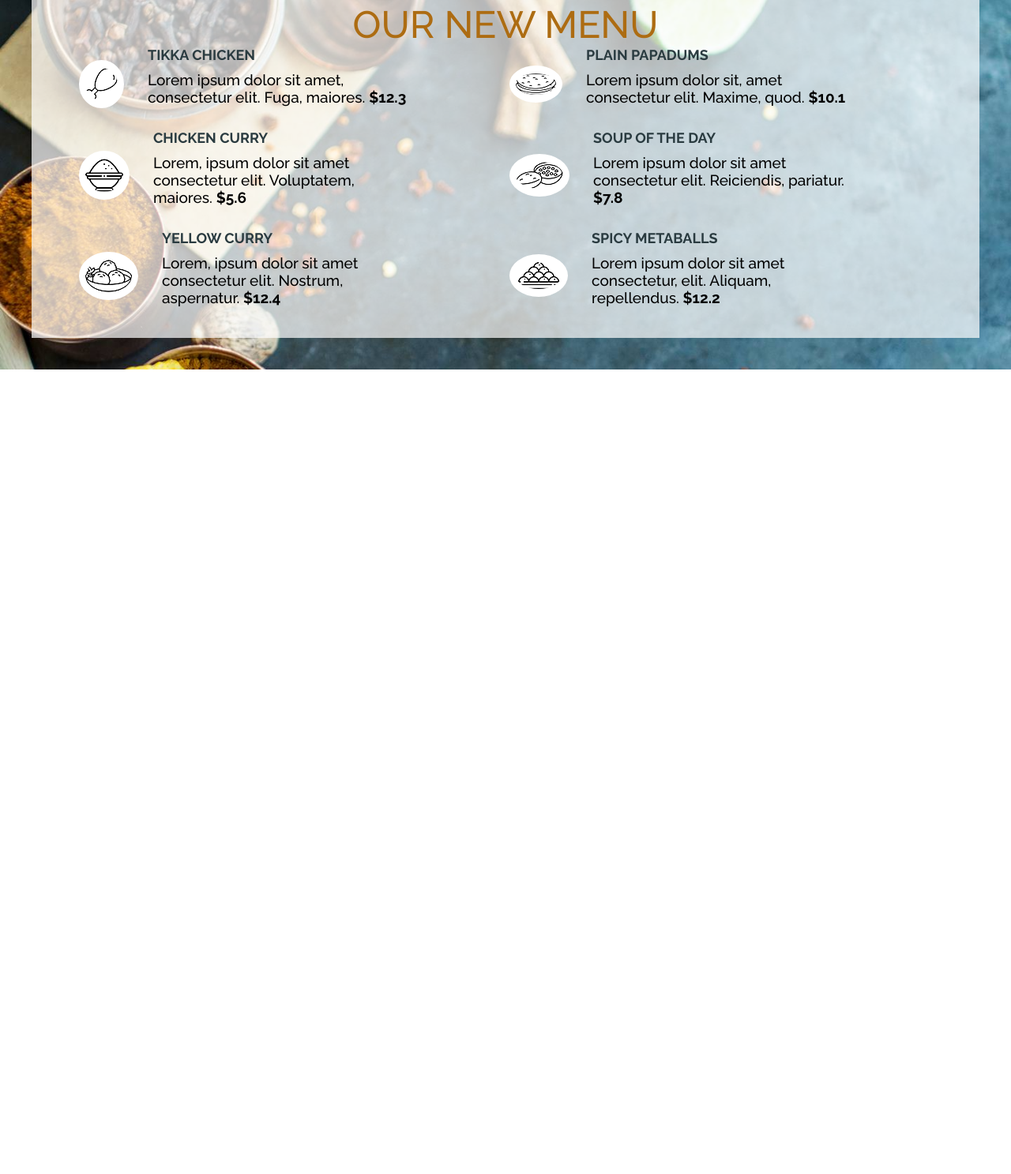
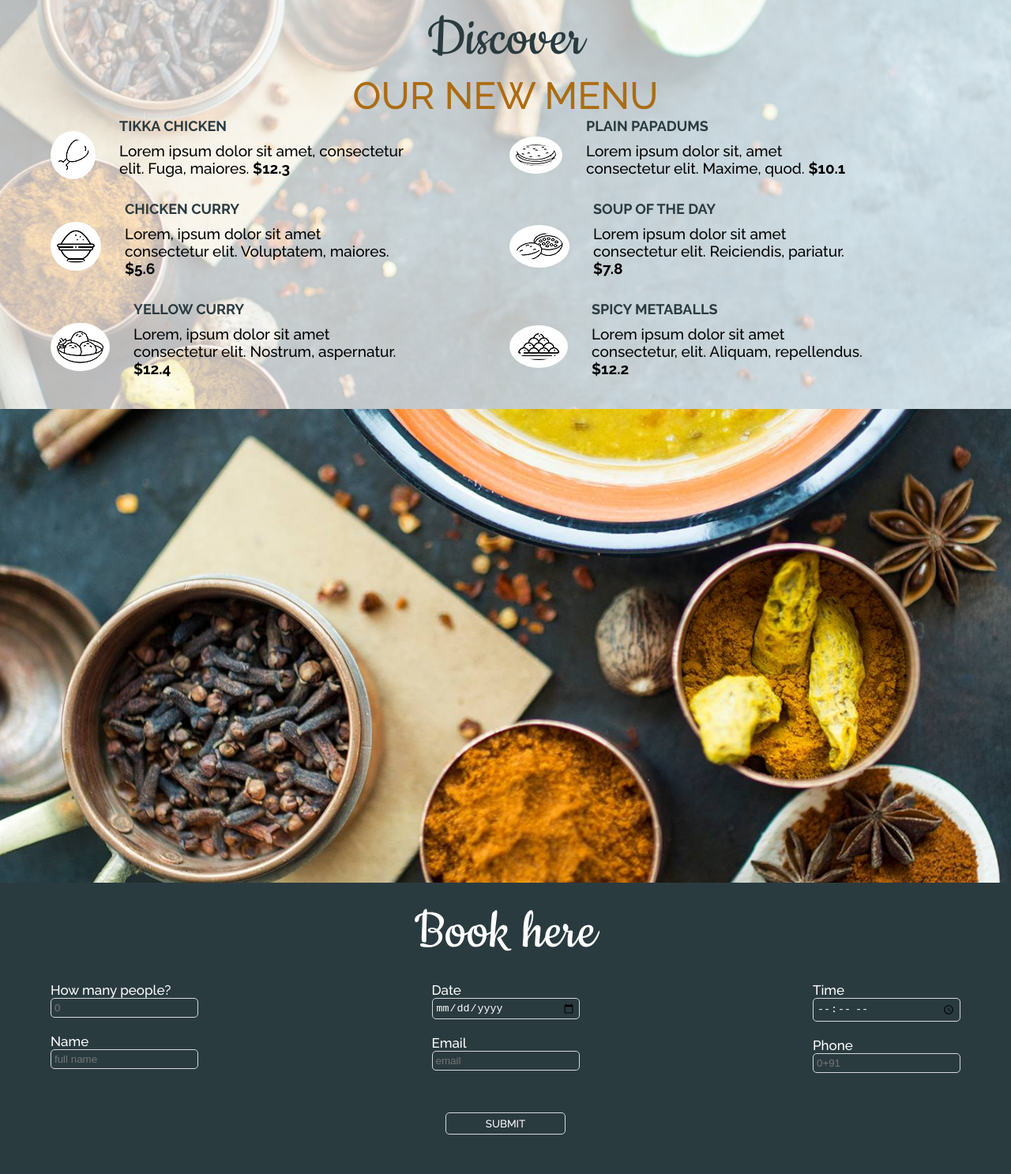
Before and after one commit to Andresha56/Indian-food-website, a plain HTML site: page index.html in a window 1280 px wide. Shown: the part 3172-4659 px from the top of the page at 79% size. Before the commit the page ends 3640 px from the top, so only its background shows below. Drawn offline with nearby package versions, Linux system fonts and the light colour scheme.

Commit message:
added form section

```diff
--- a/index.css
+++ b/index.css
@@ -253,11 +253,11 @@ main #banner header .fa-bars {
 
 
 #menu {
-  background-image: url(./images/banner-3.jpg);
+  background-image: url(./images/banner-4.jpg);
   background-repeat: no-repeat;
   display: block;
   height: auto;
-  padding: 4rem;
+  padding: 13rem 0 0 0;
   background-size: cover;
 }
 
@@ -313,3 +313,72 @@ main #banner header .fa-bars {
     margin-bottom: 2rem;
     width: 75%;
 }
+
+
+
+/* -----------------------simple-------image------section------------------------ */
+
+#img-sec{
+  height: 600px;
+}
+#img-sec img{
+  height: 100%;
+  width: 100%;
+  object-fit: cover;
+}
+
+/* ------------------booking------section------------------ */
+
+#booking-sec{
+  background-color: #2a3b40;
+}
+
+#booking-sec h2{
+  text-align: center;
+  font-family: "Cookie", cursive;
+  font-size: 7.7rem;
+  font-weight: 500;
+  color: #fff;
+  padding: 2rem 0;
+}
+#booking-sec .wrapper ul{
+  display: flex;
+  justify-content: space-between;
+}
+
+#booking-sec .wrapper ul div{
+ display: flex;
+ flex-direction: column;
+}
+#booking-sec .wrapper ul div label{
+  font-size: 1.7rem;
+  color: #fff;
+  font-family:"Raleway", sans-serif ;
+}
+#booking-sec .wrapper ul div input{
+  padding: 0.4rem;
+  border: 1px solid #d4d8d9;
+  background: transparent;
+  outline: 0;
+  color: #fff;
+  border-radius: 5px;
+  margin-bottom: 2rem;
+}
+#booking-sec .wrapper ul div input ::placeholder{
+  color: #fff !important;
+}
+#booking-sec .wrapper form #btn{
+    text-align: center;
+}
+
+#booking-sec .wrapper form #btn input{
+  padding: 0.5rem 5rem;
+  background: transparent;
+  border: 1px solid #d4d8d9;
+  margin:3rem 0  5rem 0;
+  border-radius: 5px;
+  color: #fff;
+  font-family: "Raleway", sans-serif ;
+  outline: 0;
+
+}
--- a/index.html
+++ b/index.html
@@ -305,6 +305,51 @@
       </div>
      </div>
     </section>
+<!-- --------------------------------simple--img---section------------------------ -->
+    <section id="img-sec">
+        <img src="./images/banner3.jpg" alt="">
+    </section>
+
+    <!-- -------------------booking------section---------------------- -->
+
+    <section id="booking-sec">
+      <div class="wrapper">
+        <h2>Book here</h2>
+
+      <form action="">
+      <ul>
+       <div>
+        <label for="">How many people?</label>
+        <input type="number" placeholder="0">
+
+        <label for="">Name</label>
+        <input type="text" placeholder="full name">
+       </div>
+
+       <div>
+        <label for="">Date</label>
+        <input type="date" name="" id="">
+
+        <label for="">Email</label>
+        <input type="email" placeholder="email">
+       </div>
+
+       <div>
+        <label for="">Time</label>
+        <input type="time" name="" id="">
+
+        <label for="">Phone</label>
+        <input type="number" placeholder="0+91">
+       </div>
+
+      </ul>
+     <div id="btn">
+      <input type="button" value="SUBMIT">
+     </div>
+    </div>
+
+      </form>
+    </section>
 
     <script
       src="https://code.jquery.com/jquery-3.6.1.min.js"
--- a/responsive.css
+++ b/responsive.css
@@ -39,6 +39,13 @@
         margin-bottom: 4rem;
     }
   }
+
+  @media screen and (max-width: 240px){
+    main #banner #banner-content #content{
+        padding: 0;
+    }
+  }
+
 
 
 
@@ -130,3 +137,28 @@
         gap: 1rem;
     }
 }
+@media screen and (max-width:254px){
+    #menu .wrapper {
+        padding: 0rem;
+    }
+}
+
+/* -------------------form-----------------responsive---------------------- */
+
+@media screen and (max-width:625px){
+    #booking-sec .wrapper ul{
+        display: flex;
+        flex-wrap: wrap;
+        justify-content: center;
+      }
+
+      #booking-sec .wrapper ul div{
+        margin:0 10px;
+      }
+}
+
+@media screen and (max-width:205px){
+    #booking-sec .wrapper ul div input{
+        padding: 0.4rem 0;
+    }
+}
```
Also changed, not shown: images/banner-4.jpg (renamed from images/banner-3.jpg), images/banner3.jpg (added).
